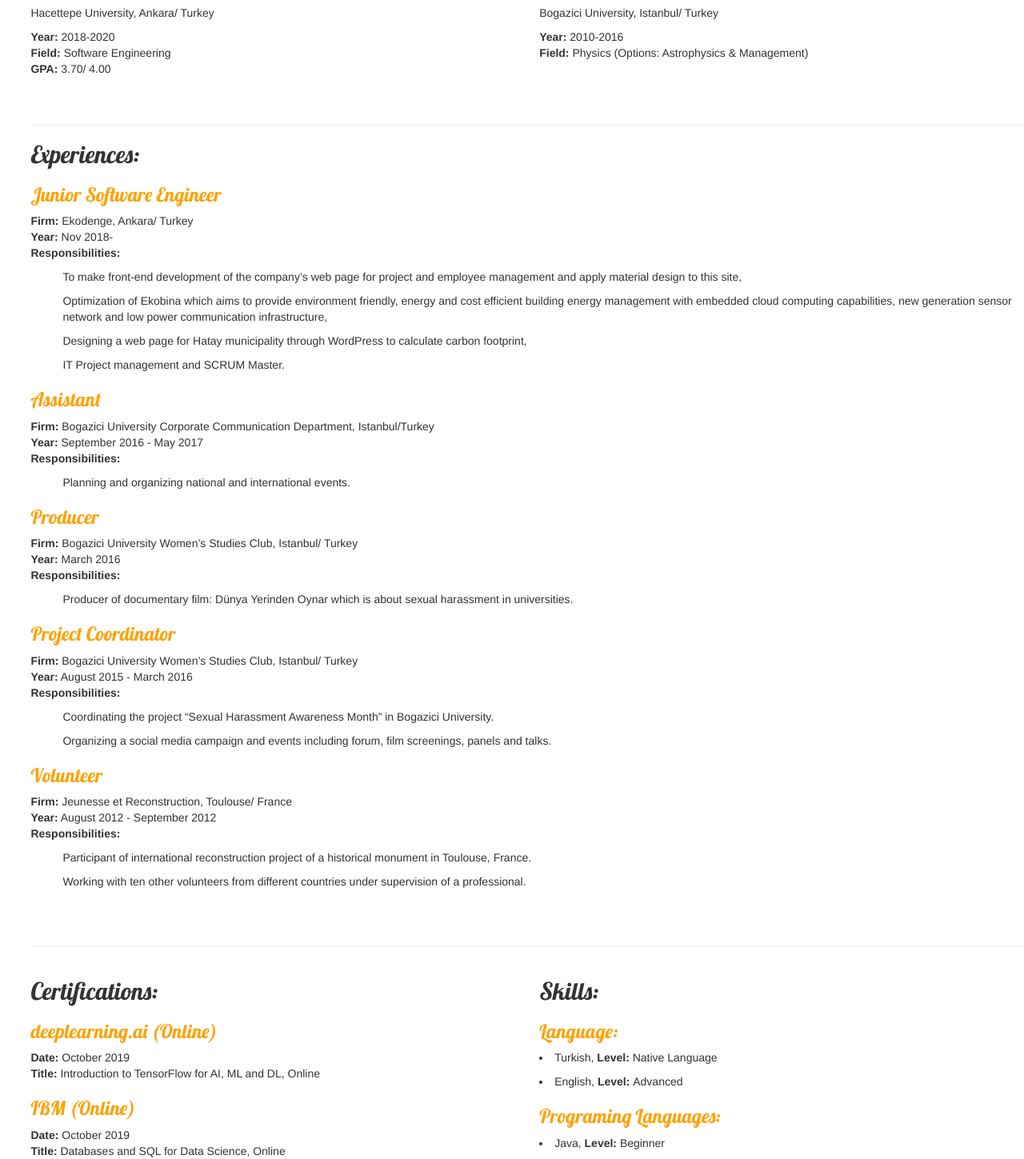
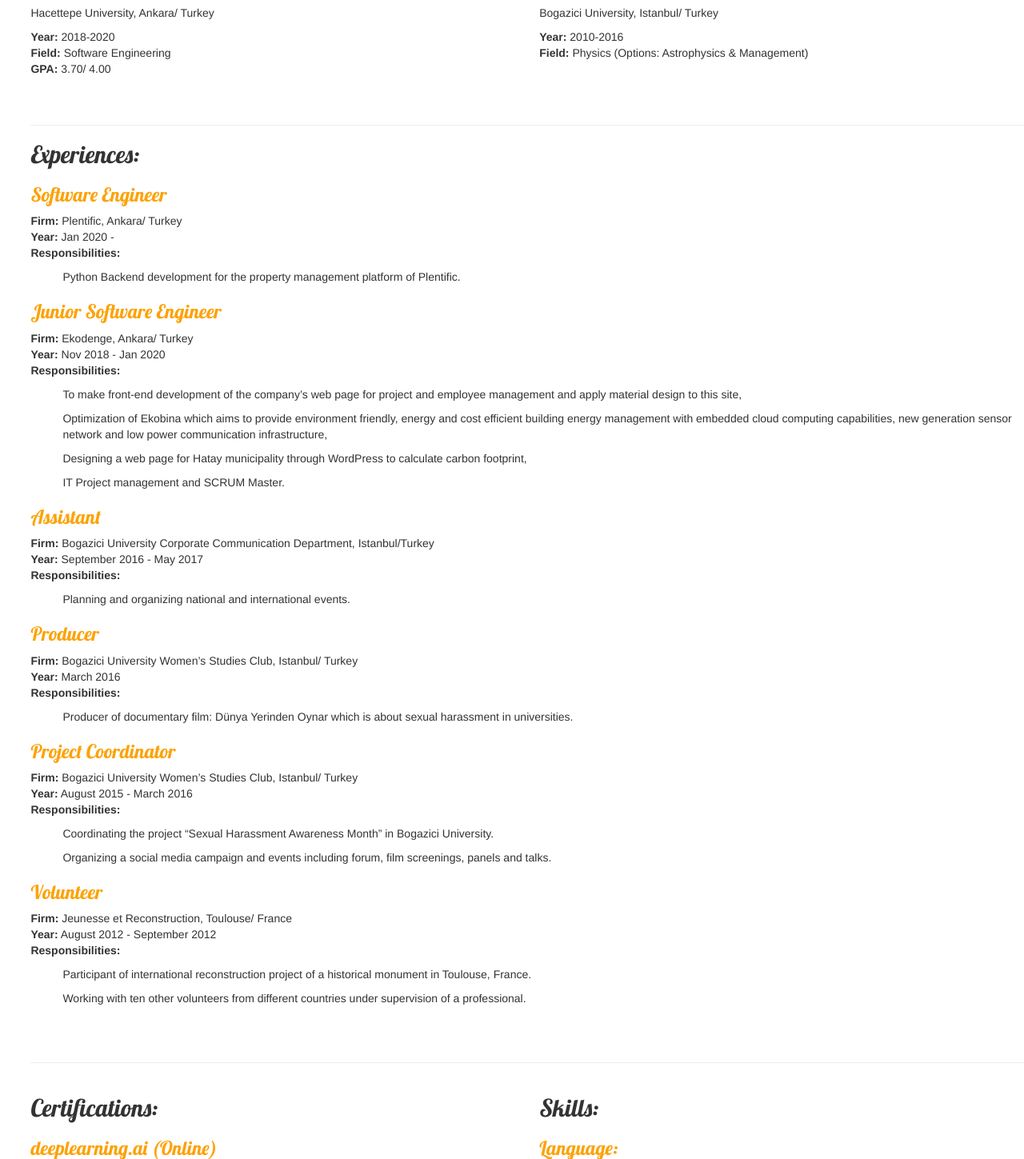
Before and after one commit to meltemkenis/django, a Django app: page / in a window 1280 px wide. Shown: the part 454-1903 px from the top of the page at 80% size. Run offline with Django 3.2, Linux system fonts and the light colour scheme; data comes from the database, SQL or seed files in the repository; some libraries are stand-ins or nearby versions.

Commit message:
new job and responsibility added

```diff
--- a/blog/templates/blog/post_list.html
+++ b/blog/templates/blog/post_list.html
@@ -60,10 +60,19 @@
 
         <h2>Experiences:</h2>
 
+        <h3> Software Engineer </h3>
+        <span> <b>Firm:</b> Plentific, Ankara/ Turkey</span>
+        <br/>
+        <b> Year:</b> <span> Jan 2020 - </span>
+        <br/>
+        <b> Responsibilities:</b>
+        <p> <ul><span>Python Backend development for the property management platform of Plentific. </span></ul>
+
+
         <h3> Junior Software Engineer </h3>
         <span> <b>Firm:</b> Ekodenge, Ankara/ Turkey</span>
         <br/>
-        <b> Year:</b> <span> Nov 2018- </span>
+        <b> Year:</b> <span> Nov 2018 - Jan 2020</span>
         <br/>
         <b> Responsibilities:</b>
         <p> <ul><span>To make front-end development of the company’s web page for project and employee management and apply material design to this site,</span></ul>
```
Also changed, not shown: 3 other files.
